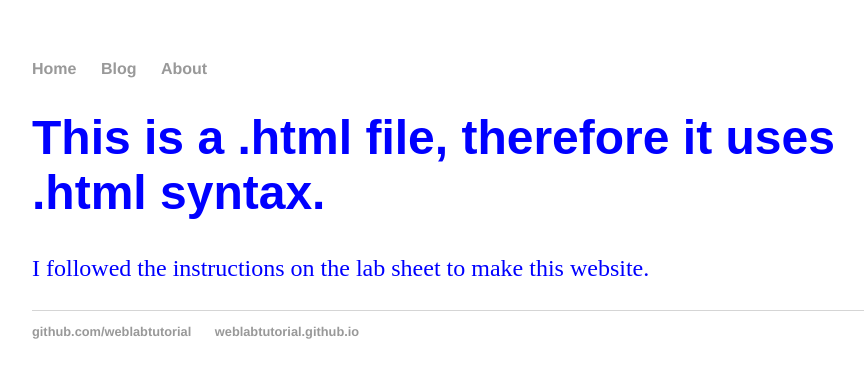
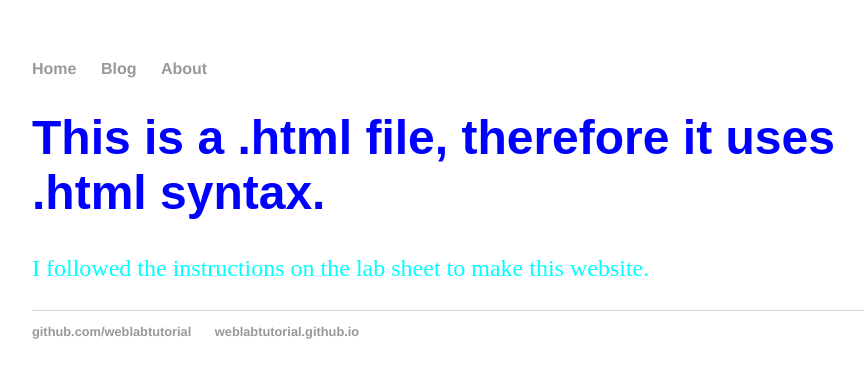
Before and after one commit to Tisuw/tisuw.github.io, a Jekyll site: the page built from about.html, in a window 1280 px wide. Shown: the top 378 px of the page, without its empty margins (160-1024 px from the left). Built offline with Jekyll 4.4.1, drawn with Linux system fonts in a browser that asks for light colours.

Commit message:
Update about.css

```diff
--- a/css/about.css
+++ b/css/about.css
@@ -1,7 +1,6 @@
 body {
  margin: 60px auto;
  width: 70%;
- color: black;
 }
 h1 {
  font-size: 3em;
@@ -11,7 +10,7 @@ h1 {
 p {
  font-size: 1.5em;
  line-height: 1.4em;
- color: blue;
+ color: aqua;
 }
 footer {
  border-top: 1px solid #d5d5d5;
```
